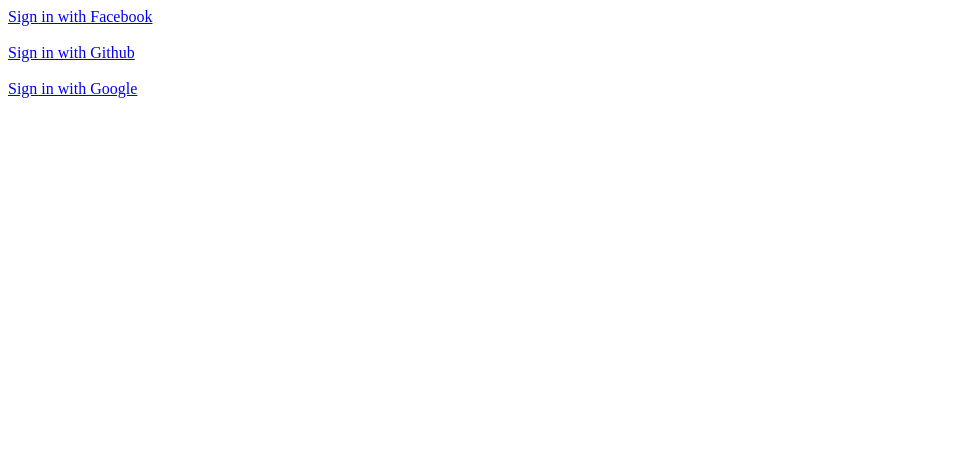
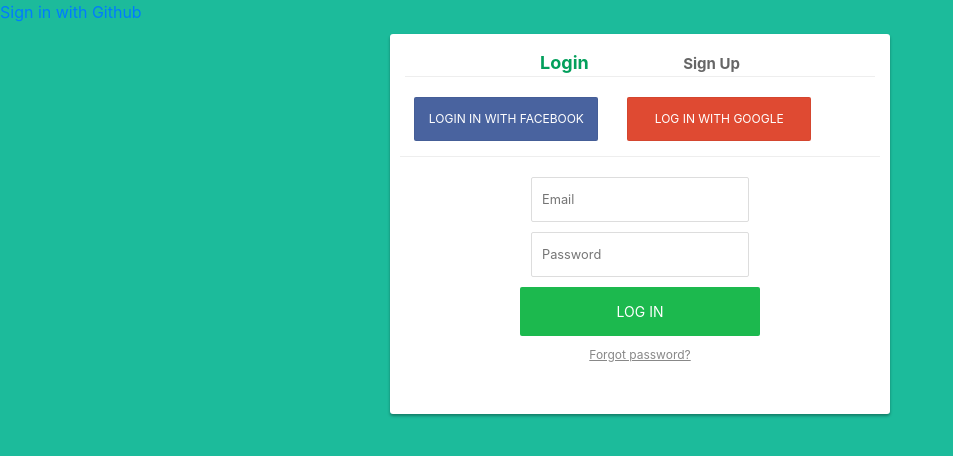
Before and after one commit to strongSoda/markit-auth, a website: page auth.html in a window 1280 px wide. Shown: the whole page, without its empty margins (0-953 px from the left). Drawn offline with nearby package versions, Linux system fonts and the light colour scheme.

Commit message:
improved UI

```diff
--- a/auth.html
+++ b/auth.html
@@ -2,13 +2,198 @@
   <head>
         <meta name="google-site-verification" content="HkbXX_Go5RppvFNeV7f4MlCvADIkoNgqu3w5acplA8g" />
     <title>Node.js OAuth</title>
-
+    <link rel="stylesheet" href="https://stackpath.bootstrapcdn.com/bootstrap/4.1.3/css/bootstrap.min.css" integrity="sha384-MCw98/SFnGE8fJT3GXwEOngsV7Zt27NXFoaoApmYm81iuXoPkFOJwJ8ERdknLPMO" crossorigin="anonymous">
   </head>
   <body>
-    <a href=auth/facebook>Sign in with Facebook</a>
-    <br></br>
+
+
     <a href=auth/github>Sign in with Github</a>
-    <br><br>
-    <a href=auth/google>Sign in with Google</a>
+
+
+  <div class="login-box">
+    <div class="lb-header">
+      <a href="#" class="active" id="login-box-link">Login</a>
+      <a href="#" id="signup-box-link">Sign Up</a>
+    </div>
+    <div class="social-login">
+      <a href="auth/facebook">
+        <i class="fa fa-facebook fa-lg"></i>
+        Login in with facebook
+      </a>
+      <a href="auth/google">
+        <i class="fa fa-google-plus fa-lg"></i>
+        log in with Google
+      </a>
+    </div>
+    <form class="email-login">
+      <div class="u-form-group">
+        <input type="email" placeholder="Email"/>
+      </div>
+      <div class="u-form-group">
+        <input type="password" placeholder="Password"/>
+      </div>
+      <div class="u-form-group">
+        <button>Log in</button>
+      </div>
+      <div class="u-form-group">
+        <a href="#" class="forgot-password">Forgot password?</a>
+      </div>
+    </form>
+    <form class="email-signup">
+      <div class="u-form-group">
+        <input type="email" placeholder="Email"/>
+      </div>
+      <div class="u-form-group">
+        <input type="password" placeholder="Password"/>
+      </div>
+      <div class="u-form-group">
+        <input type="password" placeholder="Confirm Password"/>
+      </div>
+      <div class="u-form-group">
+        <button>Sign Up</button>
+      </div>
+    </form>
+  </div>
+  <style>
+    body{
+  background-color: #1cbb9b;
+}
+.login-box{
+  position:relative;
+  margin: 10px auto;
+  width: 500px;
+  height: 380px;
+  background-color: #fff;
+  padding: 10px;
+  border-radius: 3px;
+  -webkit-box-shadow: 0px 2px 3px 0px rgba(0,0,0,0.33);
+-moz-box-shadow: 0px 2px 3px 0px rgba(0,0,0,0.33);
+box-shadow: 0px 2px 3px 0px rgba(0,0,0,0.33);
+}
+.lb-header{
+  position:relative;
+  color: #00415d;
+  margin: 5px 5px 10px 5px;
+  padding-bottom:10px;
+  border-bottom: 1px solid #eee;
+  text-align:center;
+  height:28px;
+}
+.lb-header a{
+  margin: 0 25px;
+  padding: 0 20px;
+  text-decoration: none;
+  color: #666;
+  font-weight: bold;
+  font-size: 15px;
+  -webkit-transition: all 0.1s linear;
+  -moz-transition: all 0.1s linear;
+  transition: all 0.1s linear;
+}
+.lb-header .active{
+  color: #029f5b;
+  font-size: 18px;
+}
+.social-login{
+  position:relative;
+  float: left;
+  width: 100%;
+  height:auto;
+  padding: 10px 0 15px 0;
+  border-bottom: 1px solid #eee;
+}
+.social-login a{
+  position:relative;
+  float: left;
+  width:calc(40% - 8px);
+  text-decoration: none;
+  color: #fff;
+  border: 1px solid rgba(0,0,0,0.05);
+  padding: 12px;
+  border-radius: 2px;
+  font-size: 12px;
+  text-transform: uppercase;
+  margin: 0 3%;
+  text-align:center;
+}
+.social-login a i{
+  position: relative;
+  float: left;
+  width: 20px;
+  top: 2px;
+}
+.social-login a:first-child{
+  background-color: #49639F;
+}
+.social-login a:last-child{
+  background-color: #DF4A32;
+}
+.email-login,.email-signup{
+  position:relative;
+  float: left;
+  width: 100%;
+  height:auto;
+  margin-top: 20px;
+  text-align:center;
+}
+.u-form-group{
+  width:100%;
+  margin-bottom: 10px;
+}
+.u-form-group input[type="email"],
+.u-form-group input[type="password"]{
+  width: calc(50% - 22px);
+  height:45px;
+  outline: none;
+  border: 1px solid #ddd;
+  padding: 0 10px;
+  border-radius: 2px;
+  color: #333;
+  font-size:0.8rem;
+  -webkit-transition:all 0.1s linear;
+  -moz-transition:all 0.1s linear;
+  transition:all 0.1s linear;
+}
+.u-form-group input:focus{
+  border-color: #358efb;
+}
+.u-form-group button{
+  width:50%;
+  background-color: #1CB94E;
+  border: none;
+  outline: none;
+  color: #fff;
+  font-size: 14px;
+  font-weight: normal;
+  padding: 14px 0;
+  border-radius: 2px;
+  text-transform: uppercase;
+}
+.forgot-password{
+  width:50%;
+  text-align: left;
+  text-decoration: underline;
+  color: #888;
+  font-size: 0.75rem;
+}
+  </style>
+  <script src="https://code.jquery.com/jquery-3.3.1.slim.min.js" integrity="sha384-q8i/X+965DzO0rT7abK41JStQIAqVgRVzpbzo5smXKp4YfRvH+8abtTE1Pi6jizo" crossorigin="anonymous"></script>
+  <script src="https://cdnjs.cloudflare.com/ajax/libs/popper.js/1.14.3/umd/popper.min.js" integrity="sha384-ZMP7rVo3mIykV+2+9J3UJ46jBk0WLaUAdn689aCwoqbBJiSnjAK/l8WvCWPIPm49" crossorigin="anonymous"></script>
+  <script src="https://stackpath.bootstrapcdn.com/bootstrap/4.1.3/js/bootstrap.min.js" integrity="sha384-ChfqqxuZUCnJSK3+MXmPNIyE6ZbWh2IMqE241rYiqJxyMiZ6OW/JmZQ5stwEULTy" crossorigin="anonymous"></script>
+  <script>
+    $(".email-signup").hide();
+$("#signup-box-link").click(function(){
+  $(".email-login").fadeOut(100);
+  $(".email-signup").delay(100).fadeIn(100);
+  $("#login-box-link").removeClass("active");
+  $("#signup-box-link").addClass("active");
+});
+$("#login-box-link").click(function(){
+  $(".email-login").delay(100).fadeIn(100);;
+  $(".email-signup").fadeOut(100);
+  $("#login-box-link").addClass("active");
+  $("#signup-box-link").removeClass("active");
+});
+  </script>
   </body>
 </html>
```
